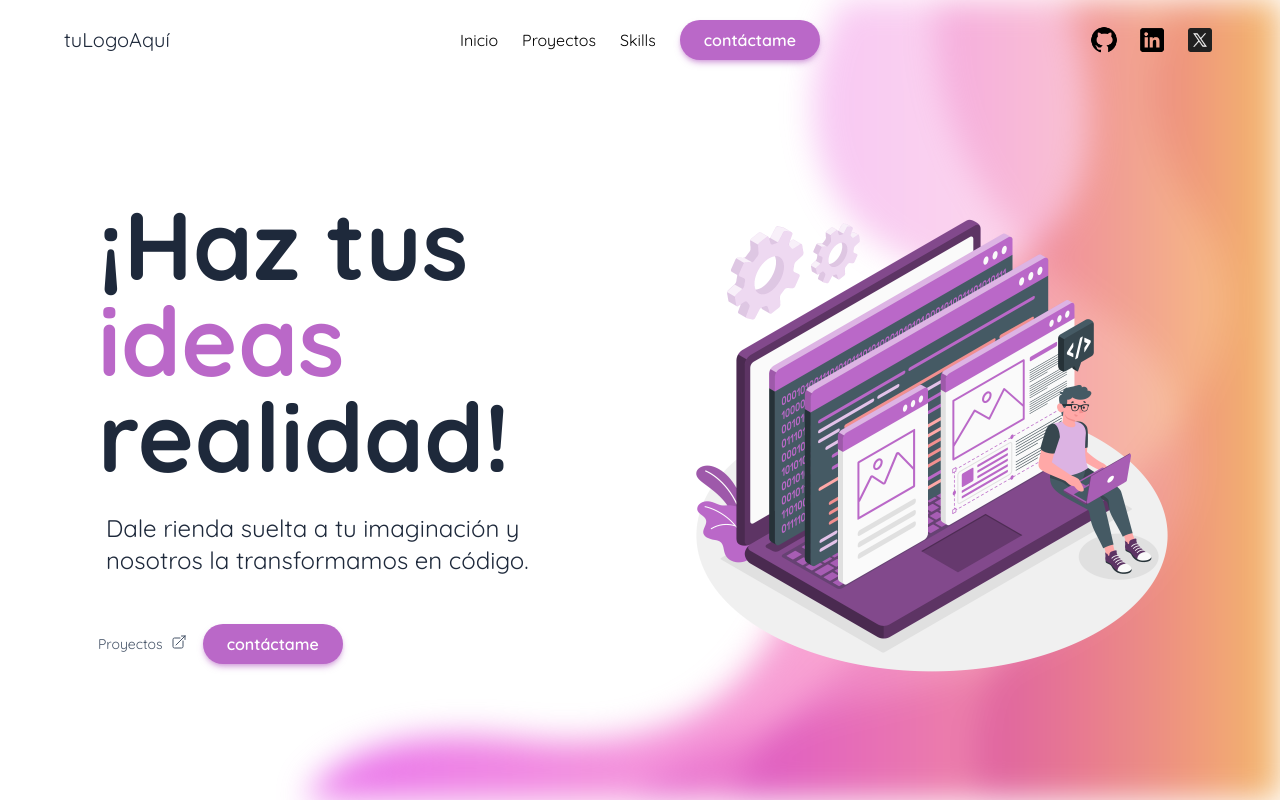
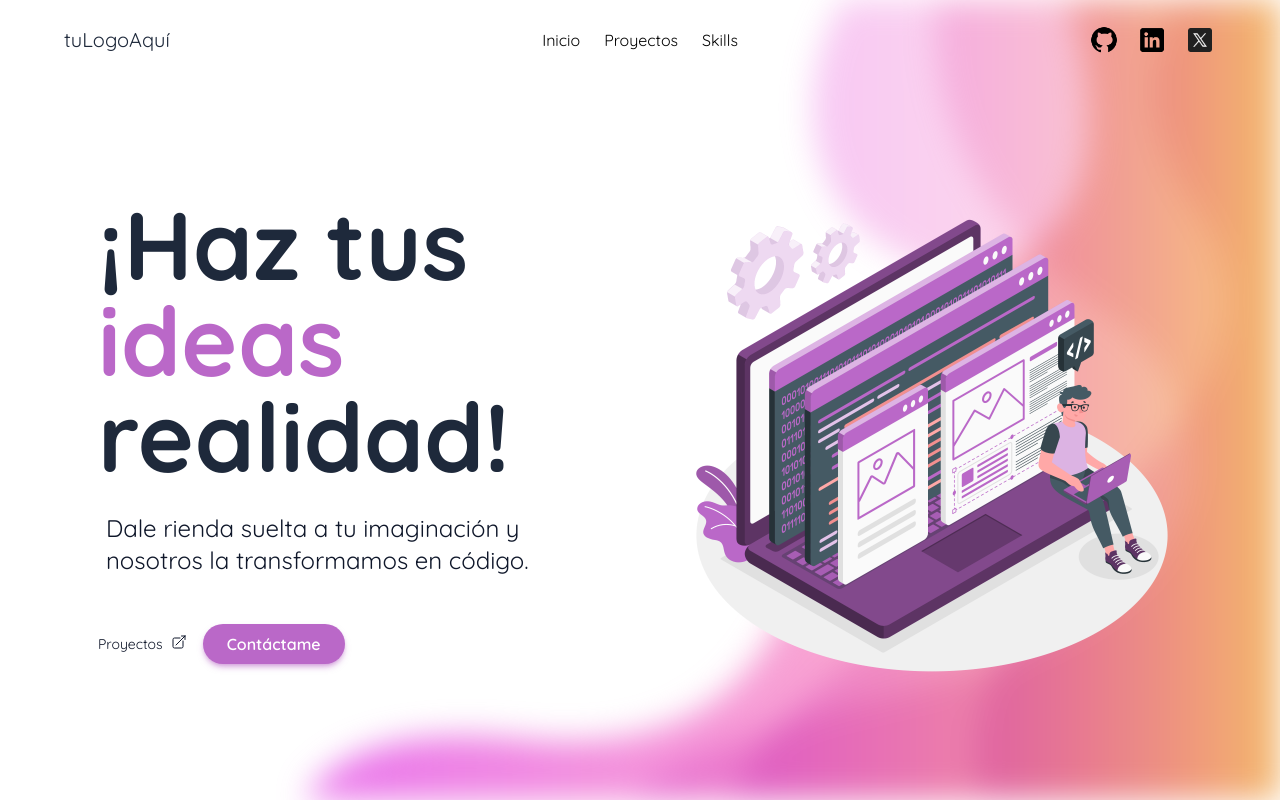
Before and after one commit to AlexisNMunoz/landigStructure, a React (Vite) app: page / in a window 1280 px wide. Built offline with nearby package versions, Linux system fonts and the light colour scheme; what tailwindcss-animated would draw is missing.

Commit message:
remove: botton contact from navbar

```diff
--- a/src/components/BotonContacto.jsx
+++ b/src/components/BotonContacto.jsx
@@ -2,7 +2,7 @@
 export default function BotonContacto() {
     return (
         <button className="botton text-white font-semibold shadow-md shadow-primary/50 hover:bg-violet-500 hover:shadow-violet-500/50 transition-colors">
-            <a href="#" >contáctame</a>
+            <a href="#" >Contáctame</a>
         </button>
     )
 }
--- a/src/components/Header.jsx
+++ b/src/components/Header.jsx
@@ -1,4 +1,4 @@
-import BotonContacto from "./BotonContacto";
+
 
 export default function Header() {
 
@@ -15,7 +15,6 @@ export default function Header() {
                         <li><a className="hover:text-violet-700 transition-colors" href="#">Inicio</a></li>
                         <li><a className="hover:text-violet-700 transition-colors" href="#">Proyectos</a></li>
                         <li><a className="hover:text-violet-700 transition-colors" href="#">Skills</a></li>
-                        <li><BotonContacto /></li>
                     </ul>
                 </div>
 
--- a/src/components/Hero.jsx
+++ b/src/components/Hero.jsx
@@ -6,10 +6,10 @@ export default function Hero() {
             <div className="grid space-y-5 text-center max-w-[500px] animate-fill-backwards animate-fade-up md:animate-fade-right">
                 <h1 className="text-6xl font-bold text-slate-800 md:text-left lg:text-8xl">¡Haz tus <span className="text-primary">ideas</span> realidad!</h1>
 
-                <p className="text-slate-800 bg-white lg:bg-none lg:shadow-none p-2 rounded-md shadow-md md:text-xl md:text-left md:max-w-md lg:text-2xl">Dale rienda suelta a tu imaginación y nosotros la transformamos en código.</p>
+                <p className="text-slate-900 p-2 rounded-md md:text-xl md:text-left md:max-w-md lg:text-2xl">Dale rienda suelta a tu imaginación y nosotros la transformamos en código.</p>
 
                 <div className="flex flex-col w-full items-center justify-center gap-4 py-5 md:flex-row md:justify-start">
-                    <button className="flex gap-2 text-slate-600 text-sm hover:text-violet-600">Proyectos <ArrowTopRightOnSquareIcon className="w-4" /></button>
+                    <button className="flex gap-2 text-slate-900 text-sm hover:text-violet-600">Proyectos <ArrowTopRightOnSquareIcon className="w-4" /></button>
                     <BotonContacto />
                 </div>
 
```
